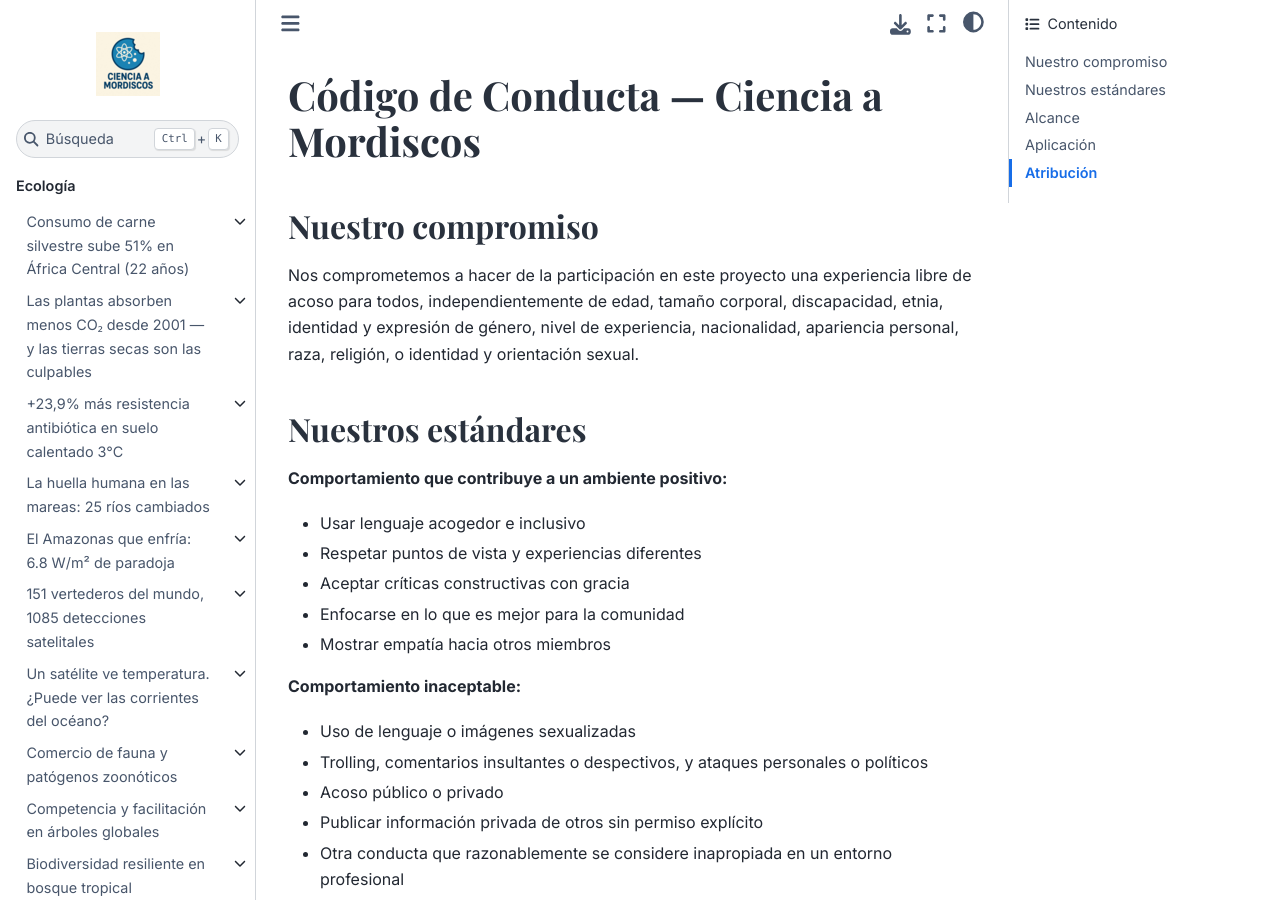
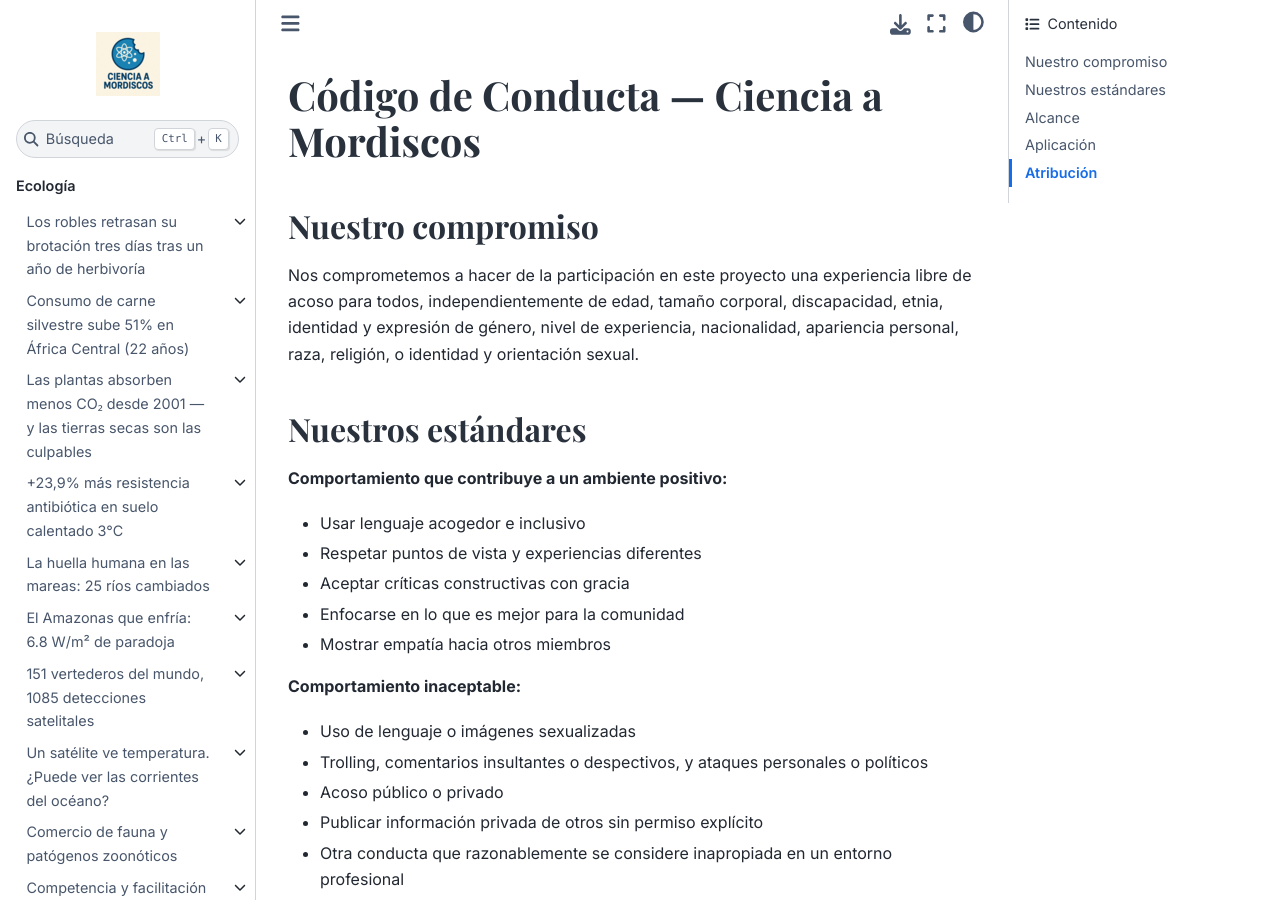
Before and after one commit to Ciencia-a-Mordiscos/lab, a Jupyter Book: the page built from CODE_OF_CONDUCT.md, in a window 1280 px wide and 900 px high. Built offline with Jupyter Book 1.0.4 settings and Sphinx 7.4.7 and the Sphinx Book theme 1.1.4, drawn with Linux system fonts in a browser that asks for light colours; pages that are not in the unit, such as notebooks, are missing from menus.

Commit message:
lab(ecologia): los robles retrasan brotación 3 días tras un año de herbivoría
Nature Ecology & Evolution · 4 gráficas · datos de Zenodo + Source Data oficial.
Verificación con caveat fuerte sobre la métrica del 55%: cruda no discrimina
entre píxeles que retrasaron vs adelantaron brotación. La señal robusta vive
a nivel de sitio (98,3% de los 240 plot-año, Cohen's d = 2,03).

Co-Authored-By: Claude Opus 4.7 (1M context) <noreply@anthropic.com>

```diff
--- a/_toc.yml
+++ b/_toc.yml
@@ -3,6 +3,11 @@ root: intro
 parts:
 - caption: Ecología
   chapters:
+  - file: papers/2026-05-02-arboles-retrasan-brotacion-herbivoros/README
+    title: "Los robles retrasan su brotación tres días tras un año de herbivoría"
+    sections:
+    - file: papers/2026-05-02-arboles-retrasan-brotacion-herbivoros/notebook
+      title: Notebook
   - file: papers/2026-05-01-carne-silvestre-africa-central/README
     title: "Consumo de carne silvestre sube 51% en África Central (22 años)"
     sections:
```
Also changed, not shown: README.md (+1 -0 lines), intro.md (+8 -0 lines), papers/2026-05-02-arboles-retrasan-brotacion-herbivoros/README.md (added, +37 -0 lines), 16 other files.
